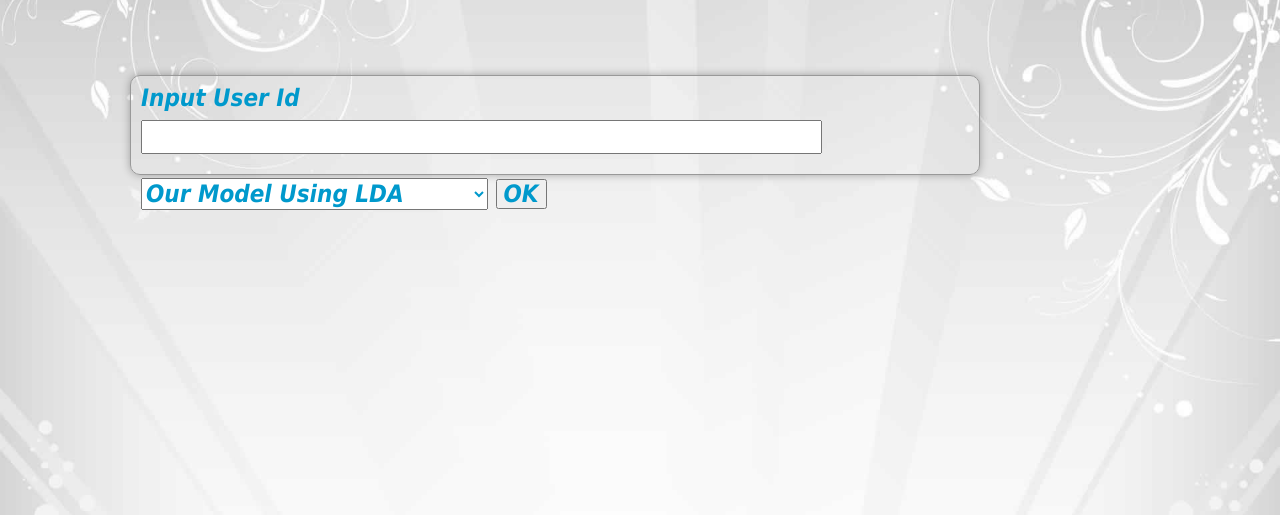
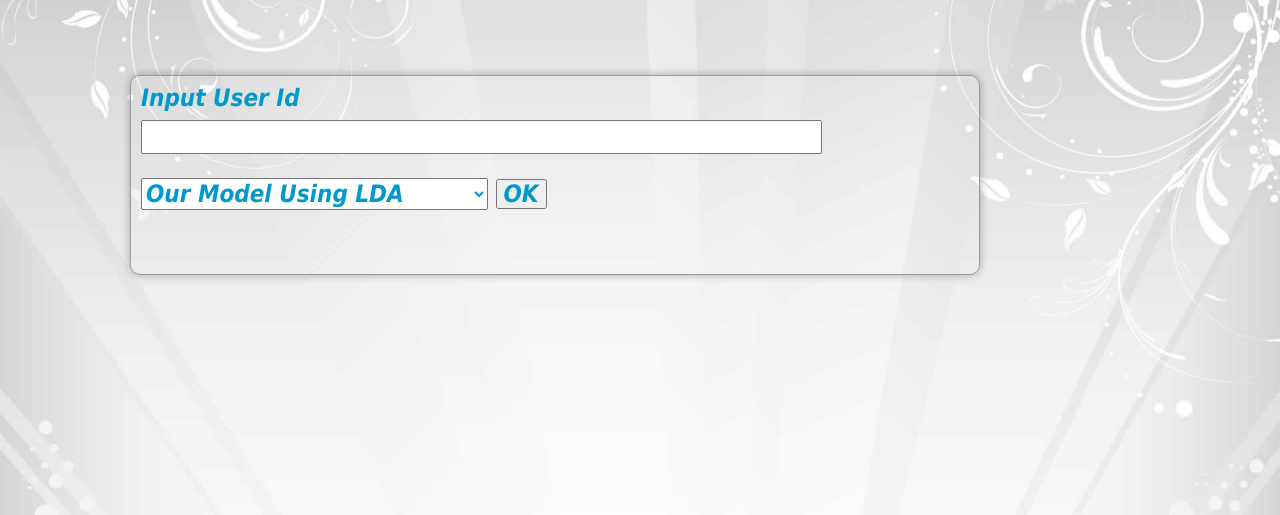
Before and after one commit to ishmnnit/Yelp-Recommendation-System, a Django app: page / in a window 1280 px wide. Shown: the part 81-596 px from the top of the page. Run offline with Django 3.2, Linux system fonts and the light colour scheme; some libraries are stand-ins or nearby versions.

Commit message:
updated styling

```diff
--- a/website/static/css/style.css
+++ b/website/static/css/style.css
@@ -50,7 +50,7 @@ background: -moz-linear-gradient(bottom, #CCCCCC, #EEEEEE 175px);
 margin-left: 130px;
 position:relative;
 width:850px;
-height:100px;
+height:200px;
 font-family: Tahoma, Geneva, sans-serif;
 font-size: 24px;
 font-style: italic;
```
